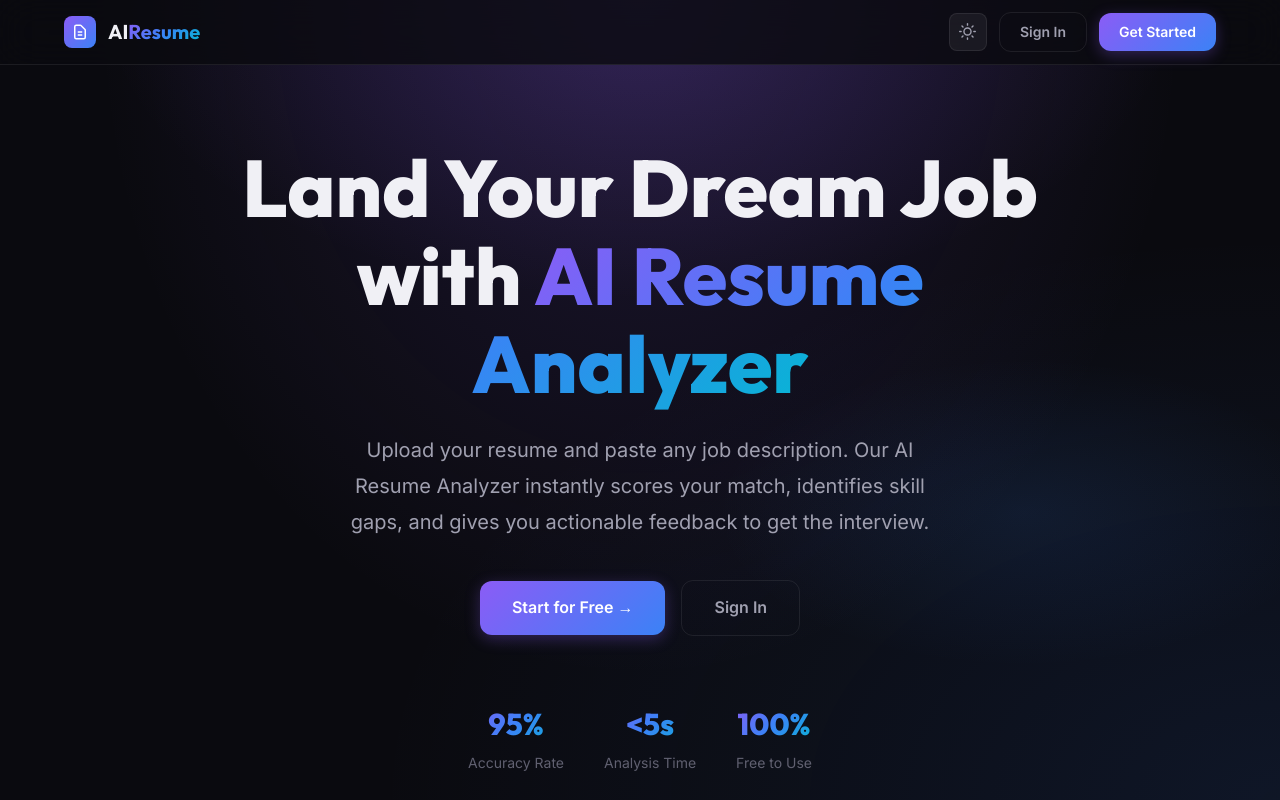
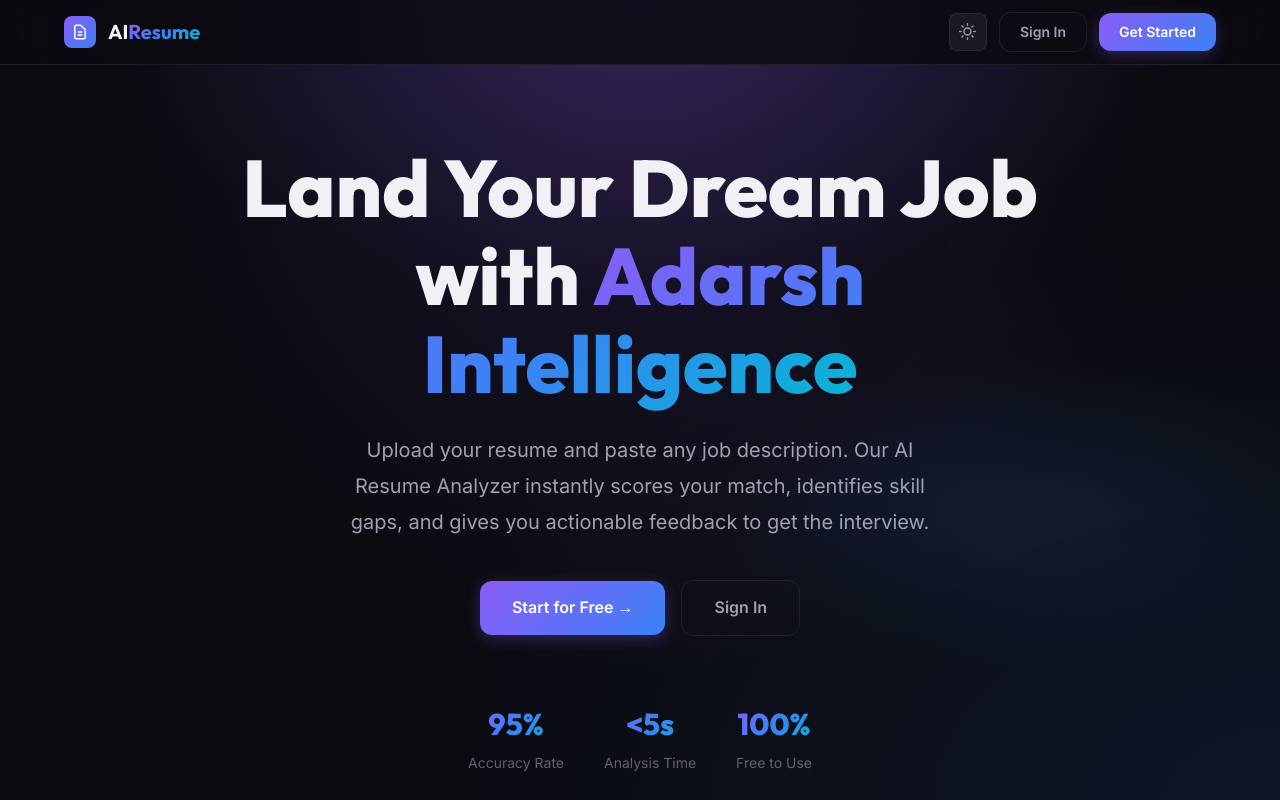
Before and after one commit to Adarsh010905/Adarsh-Intelligence-Resume-Analyzer, a React (Vite) app in the folder frontend/: page / in a window 1280 px wide. Shown: the top 800 px of the page. Built offline with nearby package versions, Linux system fonts and the light colour scheme; no server answers.

Commit message:
fix: restore Adarsh Intelligence in hero title

```diff
--- a/frontend/src/pages/LandingPage.jsx
+++ b/frontend/src/pages/LandingPage.jsx
@@ -26,7 +26,7 @@ function LandingPage() {
         <div style={{ maxWidth: '800px', margin: '0 auto' }}>
           <h1 className="hero-title">
             Land Your Dream Job with{' '}
-            <span className="gradient-text">AI Resume Analyzer</span>
+            <span className="gradient-text">Adarsh Intelligence</span>
           </h1>
 
           <p className="hero-subtitle">
```
Also changed, not shown: 3 other files (tests, documents, lock files or other folders).
